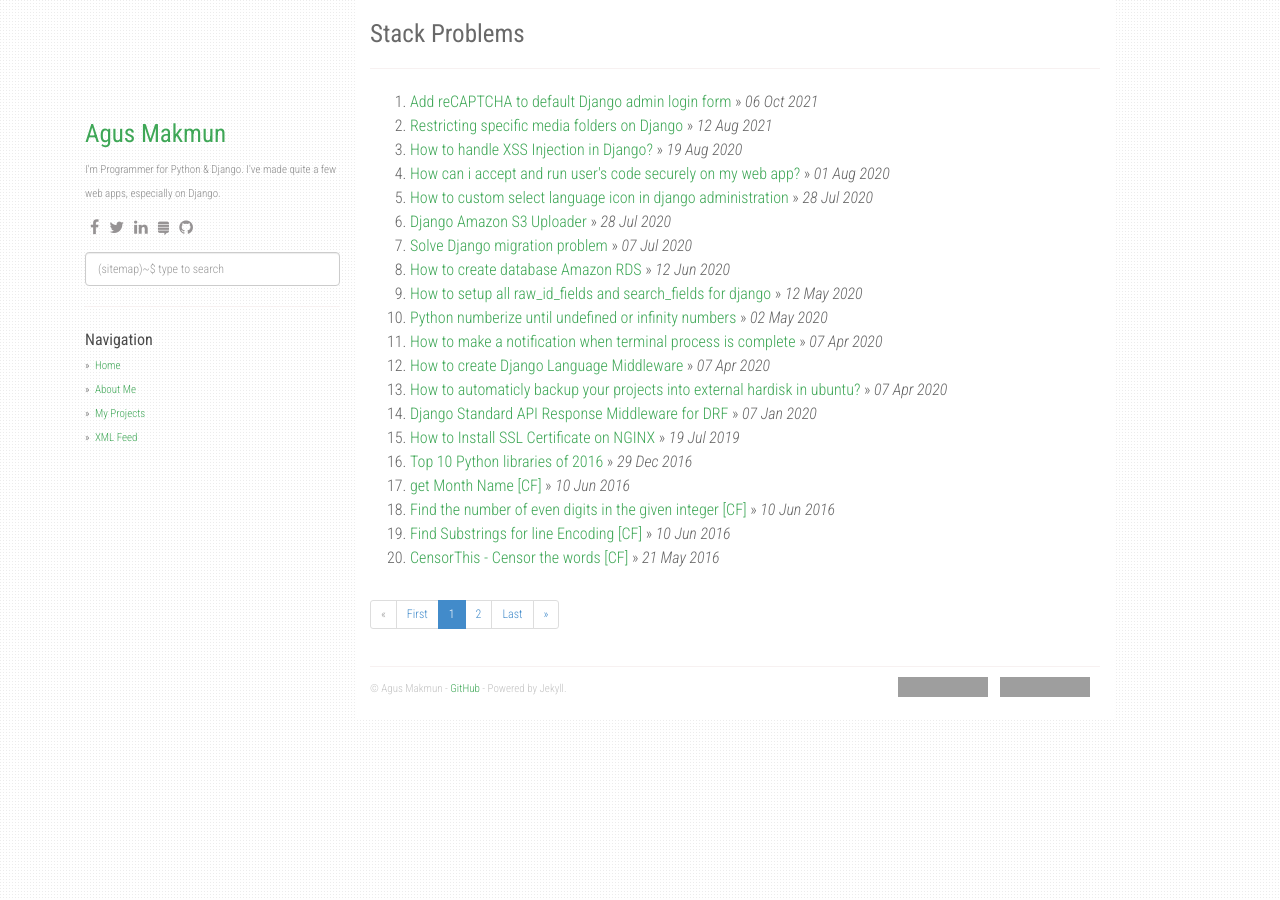
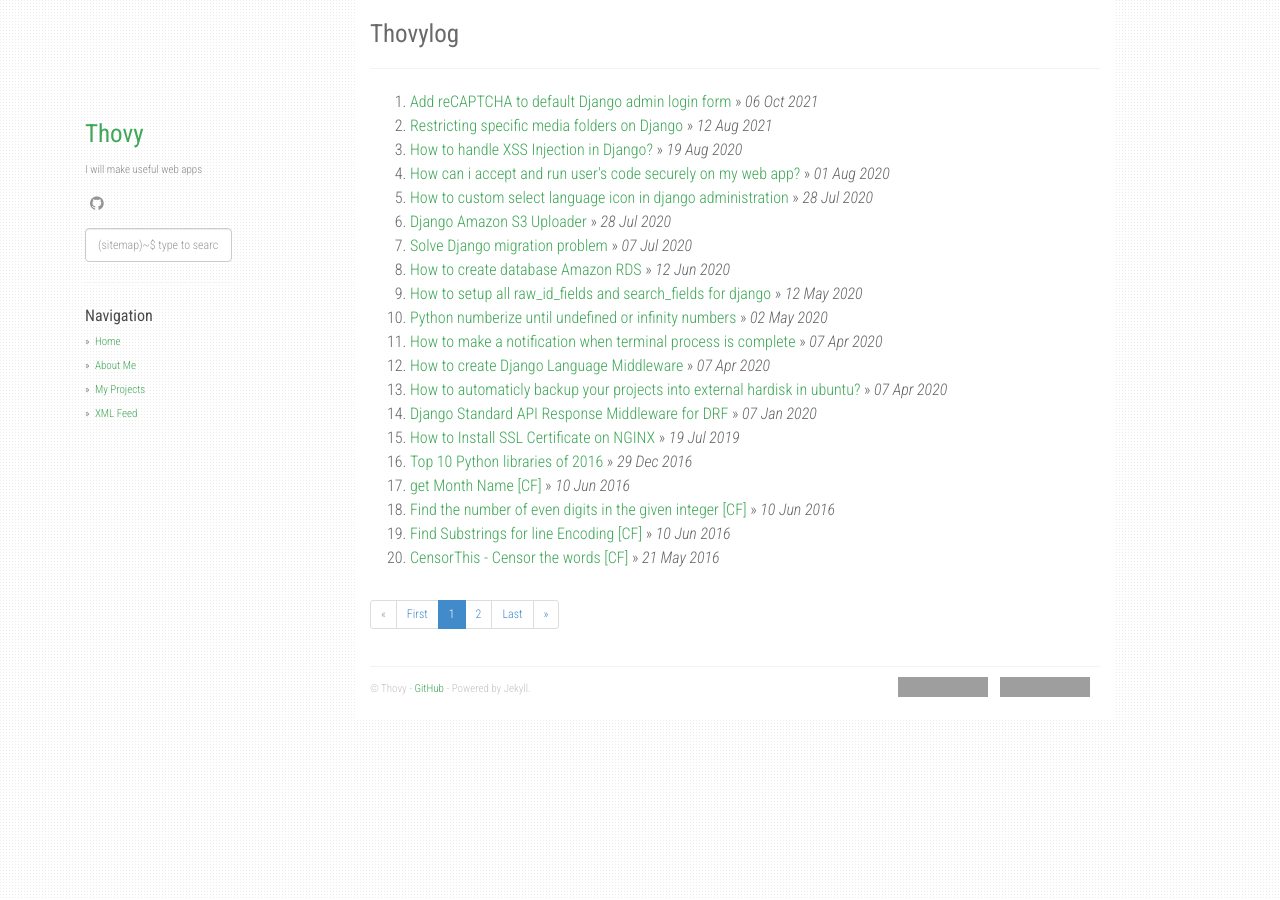
Before and after one commit to agusmakmun/agusmakmun.github.io, a Jekyll site: the page built from index.html, in a window 1280 px wide. Built offline with Jekyll 4.4.1, drawn with Linux system fonts in a browser that asks for light colours; nearby versions of some CDN libraries; the list of posts is cut into pages by our own code; grey boxes are pictures that could not be loaded.

Commit message:
Update _config.yml
replace something for thovy. fill google_analytics GA4 ID. but i can't touch others.

```diff
--- a/_config.yml
+++ b/_config.yml
@@ -1,10 +1,10 @@
-title: Stack Problems
-description: My Personal Stack Problems
-author: Agus Makmun
-github: https://github.com/agusmakmun
-about: I'm Programmer for Python & Django. I've made quite a few web apps, especially on Django.
-disqus_shortname: stackproblems
-google_analytics: UA-XXXXXXXX-Y
+title: Thovylog
+description: Thovy's Dev Growthlog
+author: Thovy
+github: https://github.com/thovy
+about: I will make useful web apps
+disqus_shortname: thovylog
+google_analytics: G-NE6N02QVFD
 
 enableTags: true
 tagarray: []
@@ -15,20 +15,20 @@
     permalink: /project/:path/
 
 social:
-    - icon: fa-facebook
-      link: "#"
-    - icon: fa-twitter
-      link: "#"
-    - icon: fa-linkedin
-      link: "#"
-    - icon: fa-stack-exchange
-      link: "#"
+#     - icon: fa-facebook
+#       link: "#"
+#     - icon: fa-twitter
+#       link: "#"
+#     - icon: fa-linkedin
+#       link: "#"
+#     - icon: fa-stack-exchange
+#       link: "#"
     - icon: fa-github
-      link: "https://github.com/agusmakmun"
+      link: "https://github.com/thovy"
 
-share:
-  twitter_username: github.io
-  fb_appid: 1749788565247320
+# share:
+#   twitter_username: github.io
+#   fb_appid: 1749788565247320
 
 urls:
     - text: About Me
@@ -38,7 +38,7 @@
     - text: XML Feed
       url: /feed.xml
 
-url: "https://agusmakmun.github.io"
+url: "https://thovy.github.io"
 baseurl: ""
 paginate: 20
 per_page: 20
```
